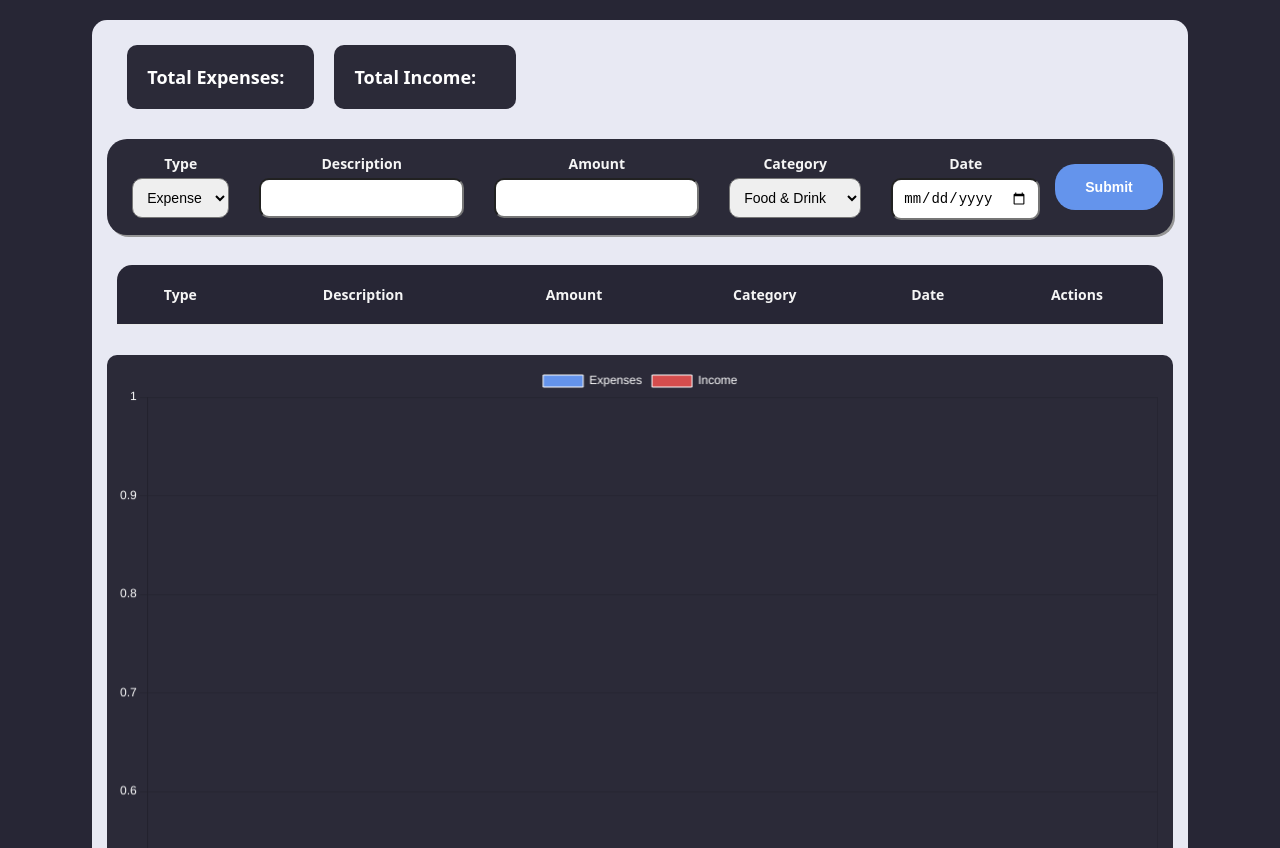
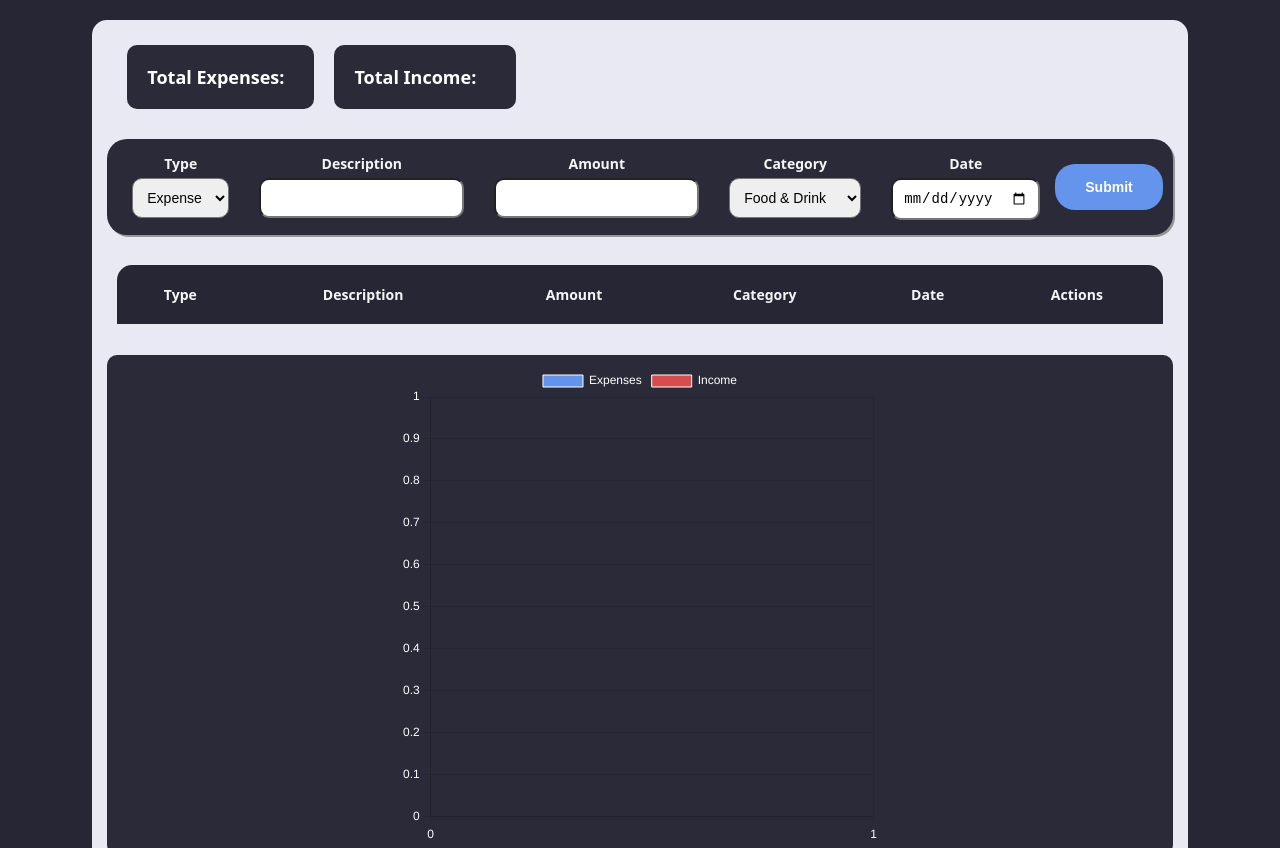
Before and after one commit to chrono-04/finance-tracker, a website built with Vite: page index.html in a window 1280 px wide. Shown: the top 848 px of the page. Built offline with nearby package versions, Linux system fonts and the light colour scheme.

Commit message:
changed chart size
edit README

```diff
--- a/css/styles.css
+++ b/css/styles.css
@@ -39,11 +39,14 @@ body {
 
 .chart-container {
   width: 100%;
-  min-height: 300px;
+  height: 500px;
   border-radius: 10px;
   padding: 10px;
   margin-bottom: 20px;
   background-color: #2b2a38;
+  display: flex;
+  justify-content: center;
+  align-items: center;
 }
 
 .dashboard-container {
```
Also changed, not shown: README.md.
